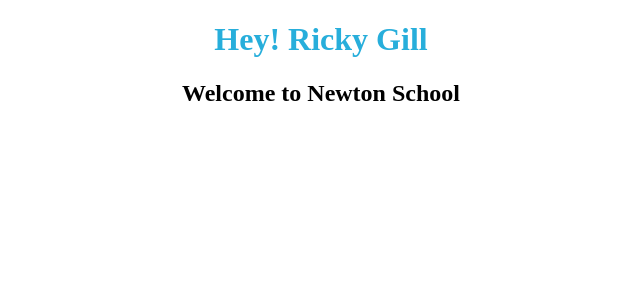
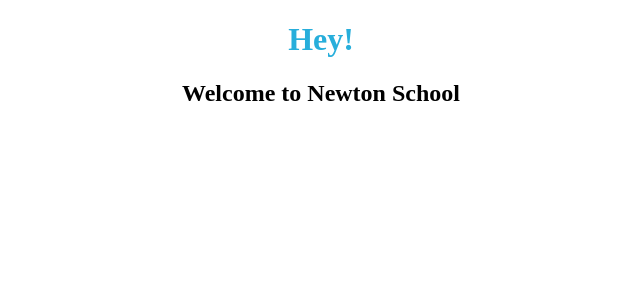
Before and after one commit to Ricky428/NPM-NPM-Scripts-What-is-virtual-dom-React-Basics-What-Are-Components-Intr-...---Post-Class---, a React app: page / in a window 1280 px wide. Shown: the top 300 px of the page, without its empty margins (319-959 px from the left). Built offline with nearby package versions, Linux system fonts and the light colour scheme.

Commit message:
Update App.js

```diff
--- a/src/components/App.js
+++ b/src/components/App.js
@@ -4,7 +4,7 @@ import Welcome from './Welcome';
 
 const App = () => {
   return (
-    <Welcome name="Ricky Gill"/>
+    <Welcome name={name}/>
   )
 }
 
```
